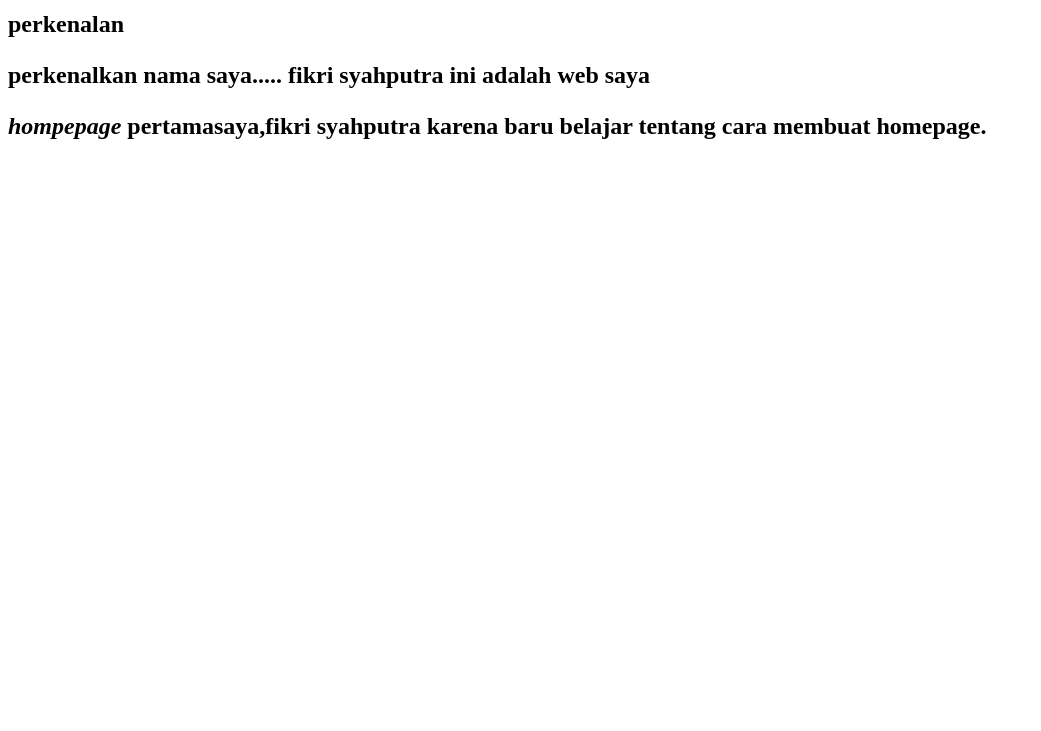
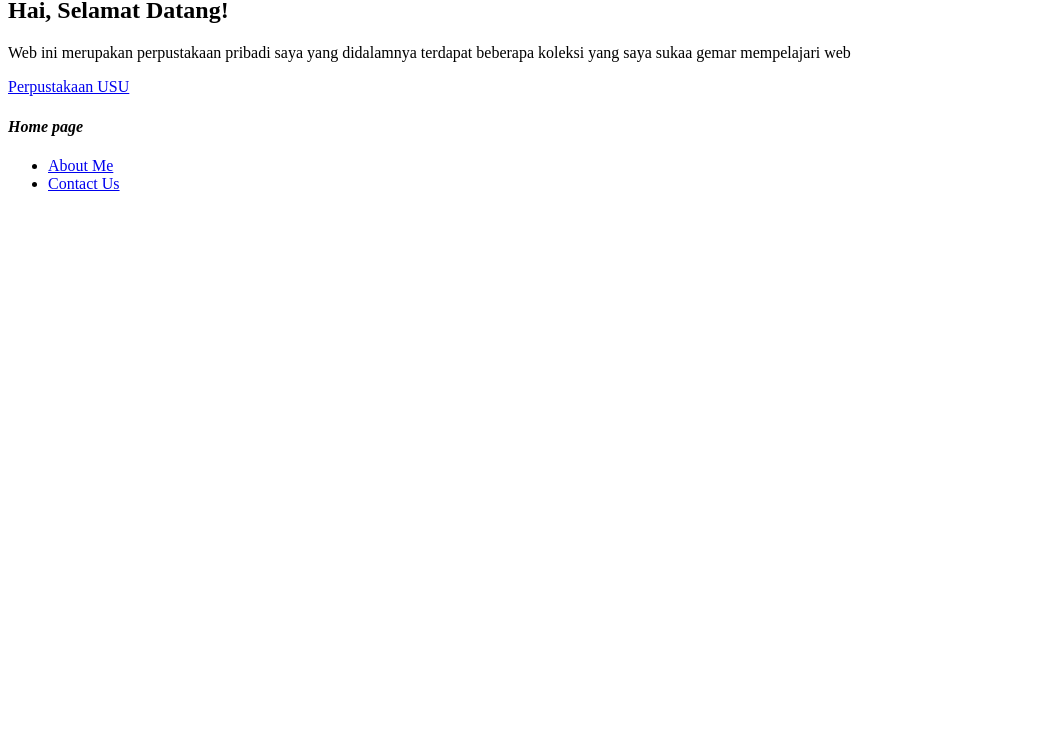
Before and after one commit to Fikrisyahptr12/Fikrisyahptr12.github.oi, a plain HTML site: page index.html in a window 1280 px wide. Shown: the part 69-800 px from the top of the page, without its empty margins (0-1041 px from the left). Drawn offline with Linux system fonts and the light colour scheme.

Commit message:
Update index.html

```diff
--- a/index.html
+++ b/index.html
@@ -1,18 +1,20 @@
-<!DOCTYPE html>
-<html lang="en">
 <head>
-    <meta charset="UTF-8">
-    <meta name="viewport" content="width=device-width, initial-scale=1.0">
-    <title>Document</title>
-<head>
+</head>
 <body>
-<h1>about me</h1>
-<h2>perkenalan<h2>
-<p>perkenalkan nama saya..... fikri syahputra ini adalah web saya </p>
-<i>hompepage</i>
-<b>pertama</b>saya,fikri syahputra karena baru belajar tentang
-cara membuat <b><i></i>homepage</i></b>.
+<h1>About fikri syahputra </h1>
+<h2>Hai, Selamat Datang!</h2>
+<p>Web ini merupakan perpustakaan pribadi saya yang didalamnya terdapat beberapa koleksi yang saya sukaa gemar mempelajari web
 </p>
-<a href="https://library.usu.ac.id/perpustakaan usu</a>
+<a href="https://library.usu.ac.id"/>Perpustakaan USU</a>
 </body>
-<html> <!..akhir dokumen html..>
+</html>
+
+<h4><i>Home page </i></h4>
+  <ul>
+    <li>
+       <a href="about.html">About Me</a>
+    </li>
+    <li>
+       <a href="contact-us.html">Contact Us</a>
+    </li>
+  <ul>
```
